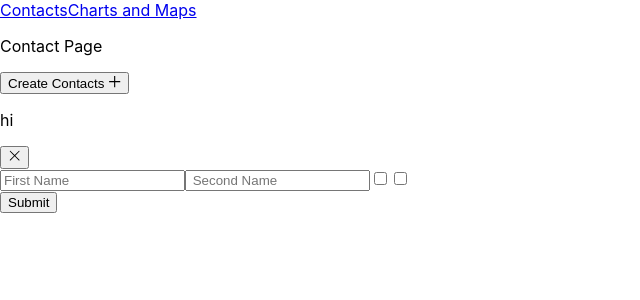
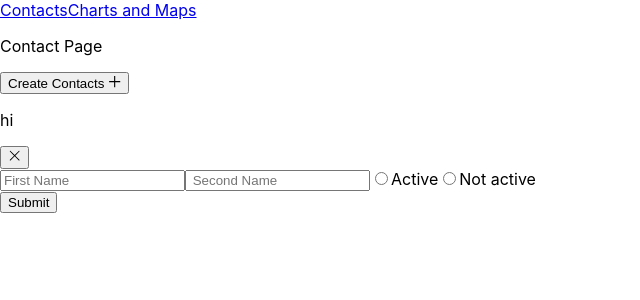
Before and after one commit to jyotirmoy-sinhababu/crud-graph-app, a React (Create React App) app: page / in a window 1280 px wide. Both pictures are taken after a click on the button "Create Contacts". Shown: the top 300 px of the page, without its empty margins (0-640 px from the left). Built offline with nearby package versions, Linux system fonts and the light colour scheme.

Commit message:
delete function created

```diff
--- a/src/assest/slice/ContactSlice.tsx
+++ b/src/assest/slice/ContactSlice.tsx
@@ -11,15 +11,16 @@ const ContactSlice = createSlice({
   initialState: { contacts: [] as Contact[] },
   reducers: {
     addContact: (state, action) => {
-      state.contacts.push(action.payload);
+      state.contacts = action.payload;
     },
     deleteContact: (state, action) => {
-      state.contacts = state.contacts.filter(
-        (item) => item.id !== action.payload
-      );
+      const filteredState = state.contacts.filter((item) => {
+        return item.id !== action.payload;
+      });
+      state.contacts = filteredState;
     },
   },
 });
 
-export const { addContact } = ContactSlice.actions;
+export const { addContact, deleteContact } = ContactSlice.actions;
 export default ContactSlice.reducer;
--- a/src/components/contactComp/contactDisplay.tsx
+++ b/src/components/contactComp/contactDisplay.tsx
@@ -1,4 +1,5 @@
-import { useSelector } from 'react-redux';
+import { useSelector, useDispatch } from 'react-redux';
+import { deleteContact } from '../../assest/slice/ContactSlice';
 
 interface item {
   id: number;
@@ -9,17 +10,41 @@ interface item {
 const ContactDisplay = () => {
   const contacts = useSelector((state: any) => state?.contact?.contacts);
 
+  const dispatch = useDispatch();
+
   console.log(contacts);
+
+  const controlDelete = (id: number) => {
+    dispatch(deleteContact(id));
+  };
+
   return (
     <div>
       {contacts?.length !== 0 ? (
         contacts?.map((item: any) => {
           return (
             <div key={item.id}>
-              <p>
-                <strong>Name:</strong>
-                {item?.firstName} {item?.secondName}
-              </p>
+              <div>
+                <p>
+                  <strong>Name:</strong>
+                  {item?.firstName} {item?.secondName}
+                </p>
+                <p>
+                  <strong>Statue:</strong>
+                  {item?.status == 'on' ? 'active' : 'not-active'}
+                </p>
+              </div>
+              <div>
+                <button>Edit</button>
+                <button
+                  type='button'
+                  onClick={(id) => {
+                    controlDelete(item.id);
+                  }}
+                >
+                  Delete
+                </button>
+              </div>
             </div>
           );
         })
--- a/src/components/formComp/CreateContactForm.tsx
+++ b/src/components/formComp/CreateContactForm.tsx
@@ -20,14 +20,14 @@ const CreateContactForm: React.FC<ModalProps> = ({ closeModal }) => {
       id: idGenerator(),
     };
     console.log(contacts);
-    dispatch(addContact(newContact));
+    dispatch(addContact([...contacts, newContact]));
     setCreateContactData({});
   };
 
   const idGenerator = () => {
     return Math.floor(Math.random() * 100000) + 1;
   };
-  // console.log(contacts);
+  console.log(createContactData);
 
   return (
     <div>
@@ -71,9 +71,11 @@ const CreateContactForm: React.FC<ModalProps> = ({ closeModal }) => {
               [e.target.name]: e.target.value,
             });
           }}
-          name='isActive'
-          type='checkbox'
+          name='status'
+          type='radio'
+          value='on'
         />
+        <label>Active</label>
         <input
           onChange={(e) => {
             setCreateContactData({
@@ -81,9 +83,11 @@ const CreateContactForm: React.FC<ModalProps> = ({ closeModal }) => {
               [e.target.name]: e.target.value,
             });
           }}
-          name='isInActive'
-          type='checkbox'
+          name='status'
+          type='radio'
+          value='off'
         />
+        <label>Not active</label>
         <div>
           <button type='submit'>Submit</button>
         </div>
```
